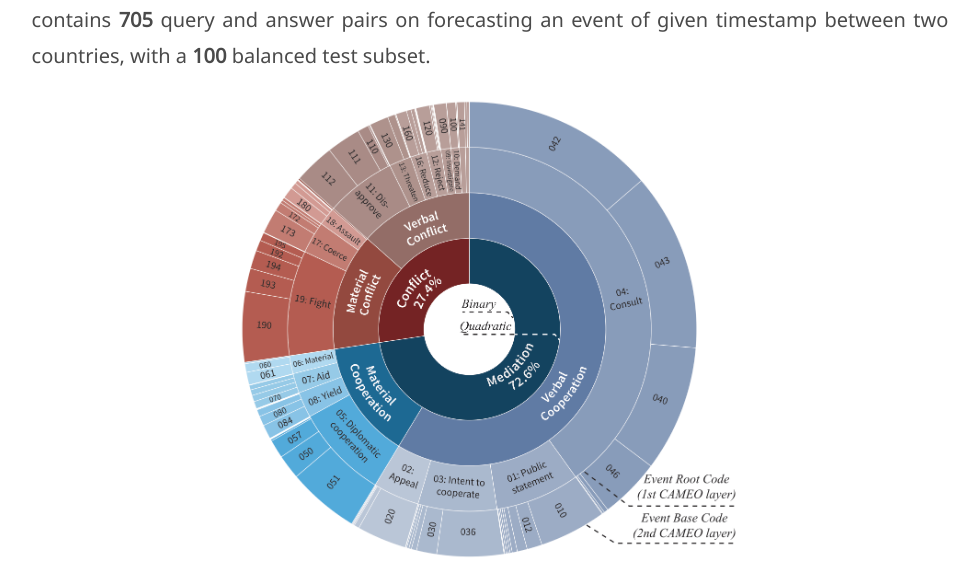
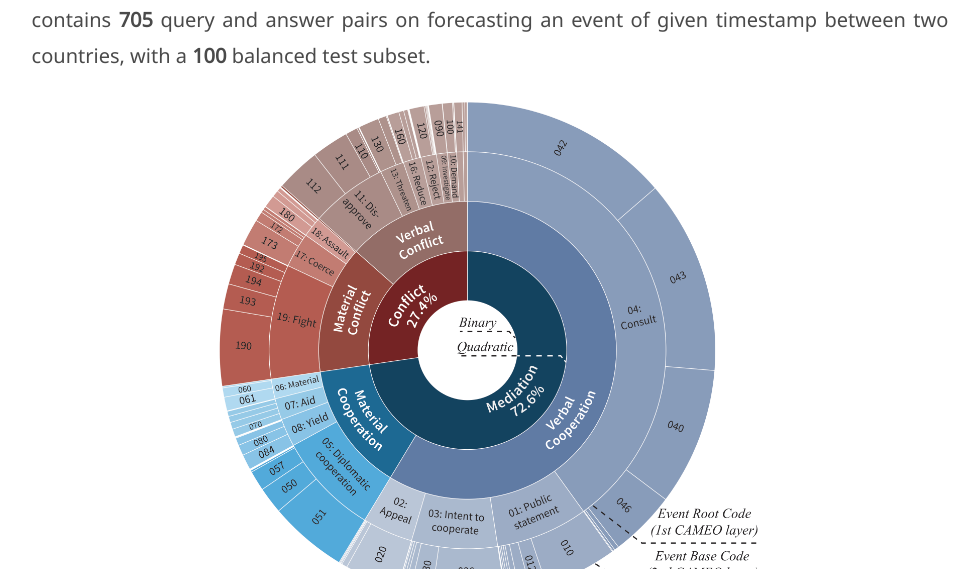
Before and after one commit to mirai-llm/mirai-llm.github.io, a plain HTML site: page index.html in a window 1280 px wide. Shown: the part 1425-1994 px from the top of the page, without its empty margins (150-1129 px from the left). Drawn offline with nearby package versions, Linux system fonts and the light colour scheme; some icons are missing; a web font is replaced by a local one.

Commit message:
Update index.html

```diff
--- a/index.html
+++ b/index.html
@@ -219,7 +219,7 @@
           </p>
         </div>
         <div class="content has-text-centered">
-          <img src="figures/pie-chart.png" alt="geometric reasoning" width="55%"/>
+          <img src="figures/pie-chart.png" alt="geometric reasoning" width="60%"/>
           <p><b>MIRAI</b> comprehensively covers global event data. The circular chart shows the relation hierarchy and distribution in MIRAI. </p>
           </div>
         <div class="content has-text-justified">
```
